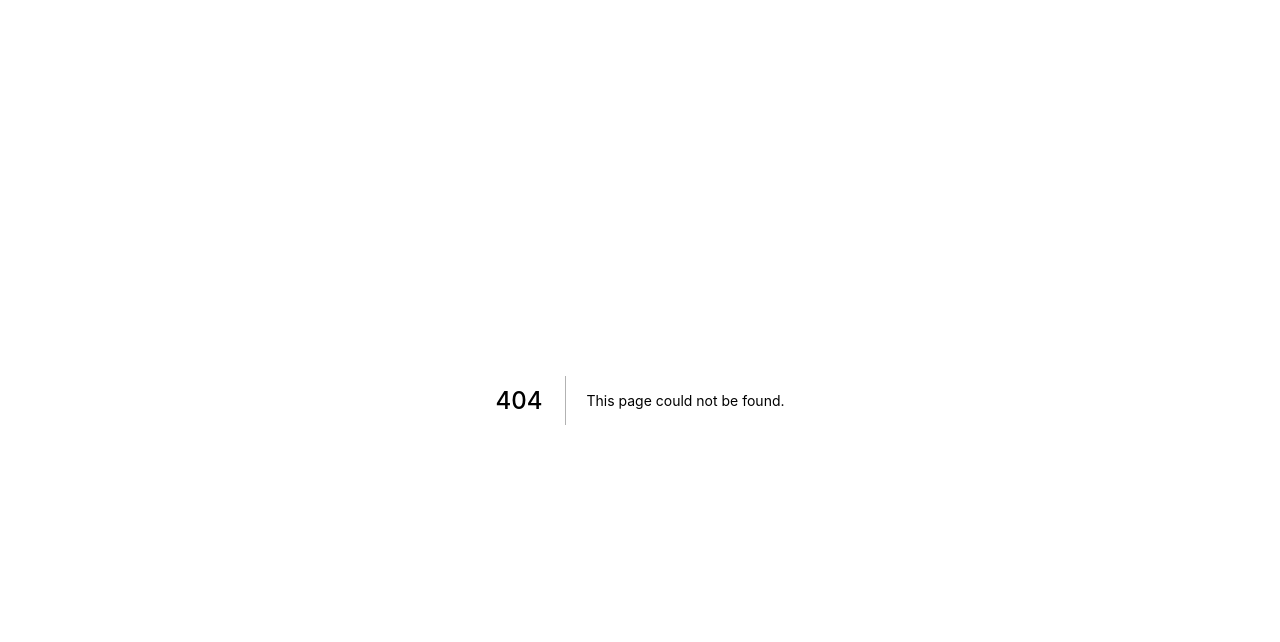
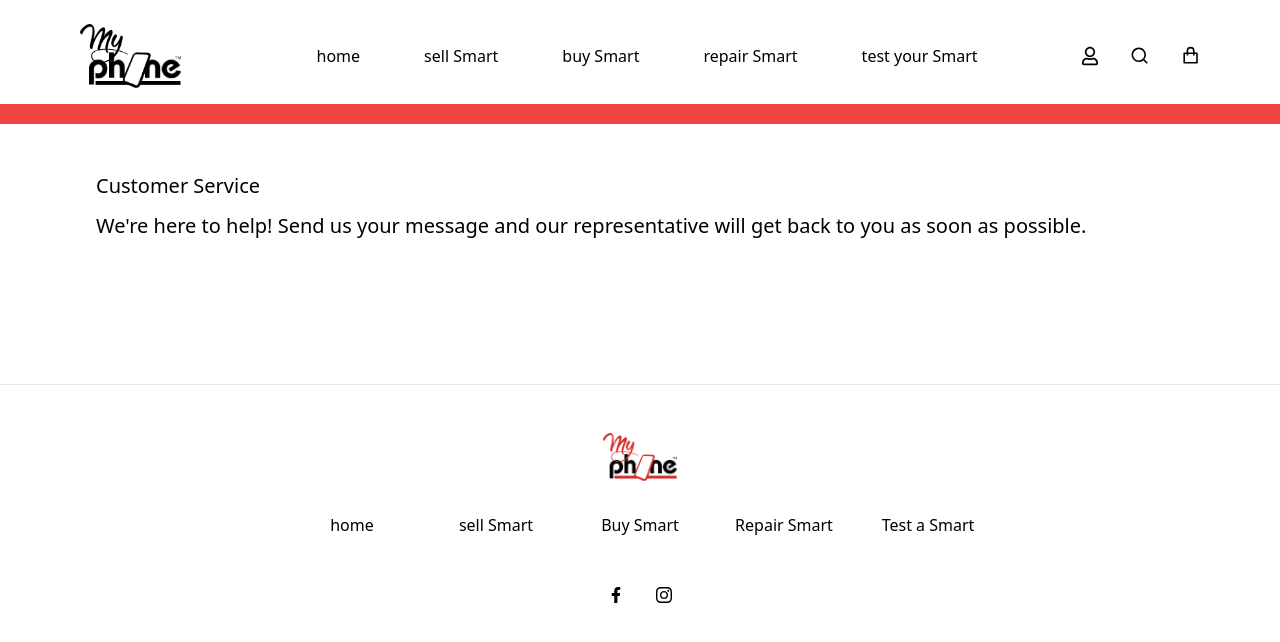
Before and after one commit to stevenFrozt/my-phone, a Next.js app: page /customer_service in a window 1280 px wide. Before the commit this address had no page. Shown: the top 642 px of the page. Built offline with nearby package versions, Linux system fonts and the light colour scheme.

Commit message:
not done

```diff
--- /dev/null
+++ b/pages/customer_service.js
@@ -0,0 +1,21 @@
+import React from 'react'
+import Footer from "../components/Footer"
+import Navbar from "../components/Navbar"
+export default function customer_service() {
+  return (
+    <>
+        <Navbar/>
+        <main className="xl:px-20">
+        <div className="p-4 my-4 font-medium lg:text-xl lg:my-8">
+           <h1 className='text-xl mb-3'>Customer Service</h1>
+
+           <h1 className=''>We're here to help! Send us your message and
+            our representative will get back to you
+            as soon as possible.
+            </h1>
+        </div>
+        </main>
+        <Footer/>
+    </>
+  )
+}
```
